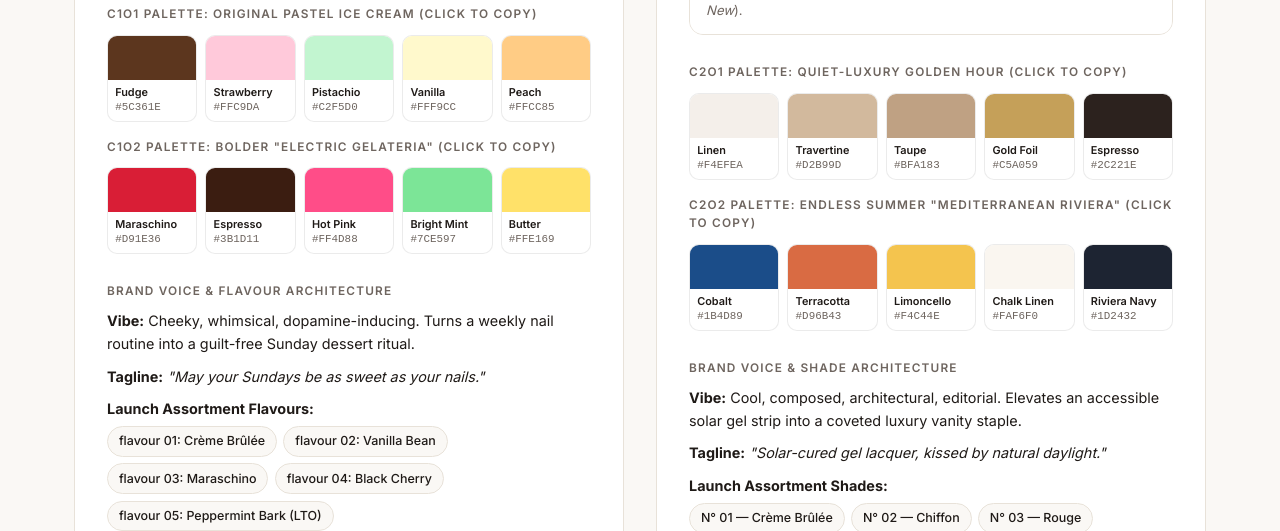
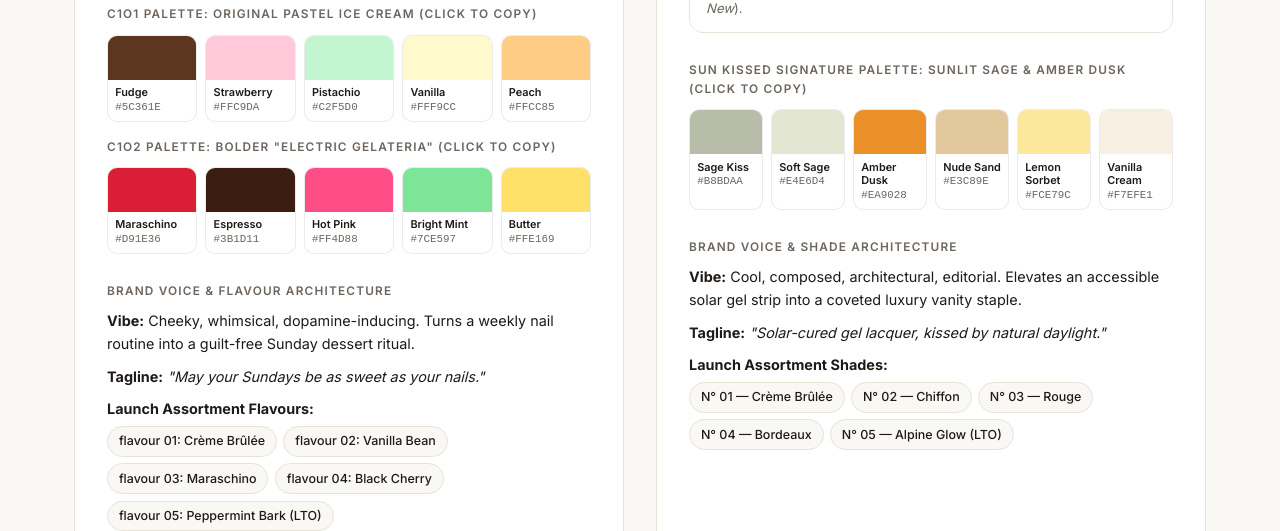
Before and after one commit to createpancpan/project-nail, a plain HTML site: page brand/index.html in a window 1280 px wide. Shown: the part 2094-2625 px from the top of the page. Drawn offline with nearby package versions, Linux system fonts and the light colour scheme.

Commit message:
Update Sun Kissed to C2O1 Solar Blur and C2O2 Architectural Sunbeam

```diff
--- a/brand/index.html
+++ b/brand/index.html
@@ -493,9 +493,9 @@
       <!-- CONCEPT 2: SUN KISSED -->
       <article class="brand-col sunkissed" id="colSunkissed">
         <div class="brand-header">
-          <span class="brand-tag">Concept 02 (C2) • High-End Quiet Luxury</span>
+          <span class="brand-tag">Concept 02 (C2) • Warm Clean-Girl Luxury</span>
           <h2>Sun Kissed</h2>
-          <p>Architectural, minimalist, and ultra-elevated. Inspired by <strong>Rhode, Merit, Toteme, and Chanel Les Beiges</strong>—solar-cured gel strips packaged like a $55 luxury beauty object.</p>
+          <p>Warm, radiant, effortless, and high-end. Inspired by <strong>Summer Fridays, Rhode, Loewe, and Crown Affair</strong>—turning natural daylight and shadow into an iconic beauty packaging signature.</p>
         </div>
 
         <div class="brand-body">
@@ -503,14 +503,14 @@
             <div class="section-head">
               <span class="section-label">Pouch Packaging Options (Shade 01: Cashmere)</span>
               <div class="mini-tabs">
-                <button class="mini-tab active" onclick="switchSkMockup('c2o1', this)">C2O1: Solar Aura Arch</button>
-                <button class="mini-tab" onclick="switchSkMockup('c2o2', this)">C2O2: Riviera Cabana</button>
+                <button class="mini-tab active" onclick="switchSkMockup('c2o1', this)">C2O1: The Solar Blur</button>
+                <button class="mini-tab" onclick="switchSkMockup('c2o2', this)">C2O2: Architectural Sunbeam</button>
               </div>
             </div>
             <div class="visual-card">
               <img id="skMockupImg" src="assets/sunkissed-v1-horizon-pouch.jpg" onerror="this.src='assets/sun-kissed-packaging.jpg'" alt="Sun Kissed Luxury Pouch Mockup" onclick="openLightbox(this.src)" />
               <div class="visual-caption" id="skMockupCaption">
-                <strong>C2O1 — "Solar Aura &amp; Travertine Arch" Pouch:</strong> Features the signature <strong>18k Brushed Gold Rising-Sun Arch &amp; Rays logo crest</strong> above <code>SUN KISSED</code>, a sculpted <strong>Golden-Hour Travertine &amp; Champagne Taupe Solar Arch</strong> (<code>#D2B99D</code> &rarr; <code>#BFA183</code>) framing the 5 cascading nails, an Alabaster Linen <code>01 — CASHMERE</code> couture plaque, and a grounding <strong>Deep Espresso (<code>#2C221E</code>)</strong> base bar (with the bottom slogan removed).
+                <strong>C2O1 — "The Solar Blur" Pouch (<em>Summer Fridays / Rhode / Gisou</em> Vibe):</strong> Soft-touch matte <strong>Vanilla Cream (<code>#F7EFE1</code>)</strong> pouch with a velvety, frosted-glass <strong>Amber Dusk (<code>#EA9028</code>) &rarr; Lemon Sorbet (<code>#FCE79C</code>)</strong> golden-hour glow behind the 5 cascading nails, anchored by a gentle curved <strong>Sage Kiss (<code>#B8BDAA</code>)</strong> horizon base and topped with the Brushed Gold Rising-Sun Arch crest.
               </div>
             </div>
           </div>
@@ -533,24 +533,15 @@
 
           <div>
             <div class="section-head">
-              <span class="section-label">C2O1 Palette: Quiet-Luxury Golden Hour (Click to copy)</span>
+              <span class="section-label">Sun Kissed Signature Palette: Sunlit Sage &amp; Amber Dusk (Click to copy)</span>
             </div>
-            <div class="palette-row" style="margin-bottom:1rem;">
-              <div class="swatch" onclick="copyHex('#F4EFEA')"><div class="swatch-color" style="background:#F4EFEA"></div><div class="swatch-meta"><strong>Linen</strong><span>#F4EFEA</span></div></div>
-              <div class="swatch" onclick="copyHex('#D2B99D')"><div class="swatch-color" style="background:#D2B99D"></div><div class="swatch-meta"><strong>Travertine</strong><span>#D2B99D</span></div></div>
-              <div class="swatch" onclick="copyHex('#BFA183')"><div class="swatch-color" style="background:#BFA183"></div><div class="swatch-meta"><strong>Taupe</strong><span>#BFA183</span></div></div>
-              <div class="swatch" onclick="copyHex('#C5A059')"><div class="swatch-color" style="background:#C5A059"></div><div class="swatch-meta"><strong>Gold Foil</strong><span>#C5A059</span></div></div>
-              <div class="swatch" onclick="copyHex('#2C221E')"><div class="swatch-color" style="background:#2C221E"></div><div class="swatch-meta"><strong>Espresso</strong><span>#2C221E</span></div></div>
-            </div>
-            <div class="section-head">
-              <span class="section-label">C2O2 Palette: Endless Summer "Mediterranean Riviera" (Click to copy)</span>
-            </div>
-            <div class="palette-row">
-              <div class="swatch" onclick="copyHex('#1B4D89')"><div class="swatch-color" style="background:#1B4D89"></div><div class="swatch-meta"><strong>Cobalt</strong><span>#1B4D89</span></div></div>
-              <div class="swatch" onclick="copyHex('#D96B43')"><div class="swatch-color" style="background:#D96B43"></div><div class="swatch-meta"><strong>Terracotta</strong><span>#D96B43</span></div></div>
-              <div class="swatch" onclick="copyHex('#F4C44E')"><div class="swatch-color" style="background:#F4C44E"></div><div class="swatch-meta"><strong>Limoncello</strong><span>#F4C44E</span></div></div>
-              <div class="swatch" onclick="copyHex('#FAF6F0')"><div class="swatch-color" style="background:#FAF6F0"></div><div class="swatch-meta"><strong>Chalk Linen</strong><span>#FAF6F0</span></div></div>
-              <div class="swatch" onclick="copyHex('#1D2432')"><div class="swatch-color" style="background:#1D2432"></div><div class="swatch-meta"><strong>Riviera Navy</strong><span>#1D2432</span></div></div>
+            <div class="palette-row" style="grid-template-columns: repeat(6, 1fr);">
+              <div class="swatch" onclick="copyHex('#B8BDAA')"><div class="swatch-color" style="background:#B8BDAA"></div><div class="swatch-meta"><strong>Sage Kiss</strong><span>#B8BDAA</span></div></div>
+              <div class="swatch" onclick="copyHex('#E4E6D4')"><div class="swatch-color" style="background:#E4E6D4"></div><div class="swatch-meta"><strong>Soft Sage</strong><span>#E4E6D4</span></div></div>
+              <div class="swatch" onclick="copyHex('#EA9028')"><div class="swatch-color" style="background:#EA9028"></div><div class="swatch-meta"><strong>Amber Dusk</strong><span>#EA9028</span></div></div>
+              <div class="swatch" onclick="copyHex('#E3C89E')"><div class="swatch-color" style="background:#E3C89E"></div><div class="swatch-meta"><strong>Nude Sand</strong><span>#E3C89E</span></div></div>
+              <div class="swatch" onclick="copyHex('#FCE79C')"><div class="swatch-color" style="background:#FCE79C"></div><div class="swatch-meta"><strong>Lemon Sorbet</strong><span>#FCE79C</span></div></div>
+              <div class="swatch" onclick="copyHex('#F7EFE1')"><div class="swatch-color" style="background:#F7EFE1"></div><div class="swatch-meta"><strong>Vanilla Cream</strong><span>#F7EFE1</span></div></div>
             </div>
           </div>
 
@@ -640,11 +631,11 @@
     const SK_MOCKUPS = {
       c2o1: {
         src: 'assets/sunkissed-v1-horizon-pouch.jpg',
-        caption: '<strong>C2O1 — "Solar Aura &amp; Travertine Arch" Pouch:</strong> Features the signature <strong>18k Brushed Gold Rising-Sun Arch &amp; Rays logo crest</strong> above <code>SUN KISSED</code>, a sculpted <strong>Golden-Hour Travertine &amp; Champagne Taupe Solar Arch</strong> (<code>#D2B99D</code> &rarr; <code>#BFA183</code>) framing the 5 cascading nails, an Alabaster Linen <code>01 — CASHMERE</code> couture plaque, and a grounding <strong>Deep Espresso (<code>#2C221E</code>)</strong> base bar (with the bottom slogan removed).'
+        caption: '<strong>C2O1 — "The Solar Blur" Pouch (<em>Summer Fridays / Rhode / Gisou</em> Vibe):</strong> Soft-touch matte <strong>Vanilla Cream (<code>#F7EFE1</code>)</strong> pouch with a velvety, frosted-glass <strong>Amber Dusk (<code>#EA9028</code>) &rarr; Lemon Sorbet (<code>#FCE79C</code>)</strong> golden-hour glow behind the 5 cascading nails, anchored by a gentle curved <strong>Sage Kiss (<code>#B8BDAA</code>)</strong> horizon base and topped with the Brushed Gold Rising-Sun Arch crest.'
       },
       c2o2: {
         src: 'assets/sunkissed-v2-dome-pouch.jpg',
-        caption: '<strong>C2O2 — "Riviera Cabana" Pouch (Endless Summer / <em>Jacquemus &amp; Loewe Paula\'s Ibiza</em> Vibe):</strong> Resort cabana stripes in <strong>Mediterranean Cobalt (<code>#1B4D89</code>)</strong> and <strong>Sun-Bleached Chalk Linen (<code>#FAF6F0</code>)</strong> accented with <strong>Terracotta (<code>#D96B43</code>)</strong> &amp; <strong>Limoncello Gold (<code>#F4C44E</code>)</strong> resort ticking, framing an uncluttered sunlit linen arch stage so the 5 cascading nails pop with maximum contrast.'
+        caption: '<strong>C2O2 — "Architectural Sunbeam" Pouch (<em>Loewe / Jacquemus / Crown Affair</em> Vibe):</strong> Serene <strong>Sage Kiss (<code>#B8BDAA</code>)</strong> shadowed pouch bisected by a crisp diagonal shaft of warm afternoon sunlight (<strong>Vanilla Cream <code>#F7EFE1</code> &rarr; Lemon Sorbet <code>#FCE79C</code></strong> edged in radiant <strong>Amber Dusk <code>#EA9028</code></strong>), directly illuminating the 5 cascading nails.'
       }
     };
 
```
Also changed, not shown: index.html (+15 -24 lines), assets/sunkissed-v1-horizon-pouch.jpg, assets/sunkissed-v2-dome-pouch.jpg, brand/assets/sunkissed-v1-horizon-pouch.jpg, brand/assets/sunkissed-v2-dome-pouch.jpg.
